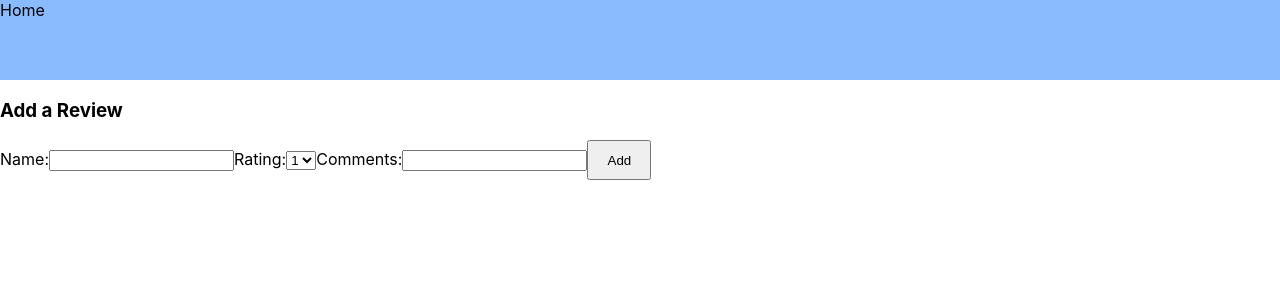
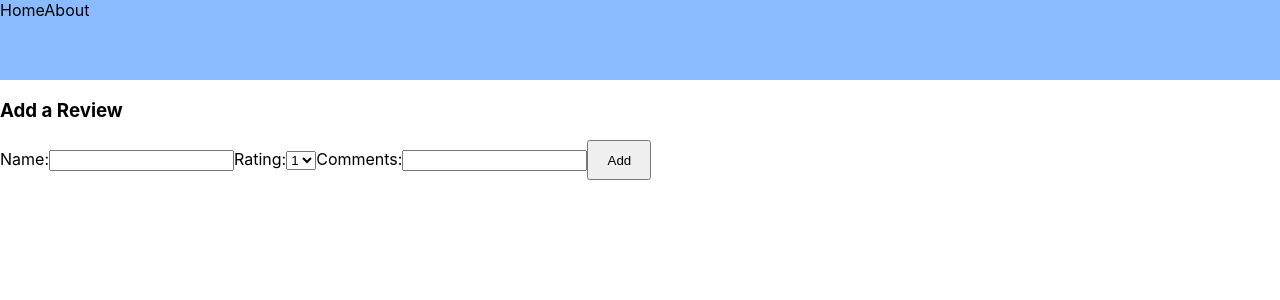
Before and after one commit to hoang-p6/Theme-Park-Project, a React (Create React App) app in the folder client/: page /getRide/1 in a window 1280 px wide. Shown: the top 300 px of the page. Built offline with nearby package versions, Linux system fonts and the light colour scheme; no server answers.

Commit message:
about page

```diff
--- a/client/src/App.js
+++ b/client/src/App.js
@@ -1,5 +1,6 @@
 import './App.css'
 import Nav from './components/Nav'
+import About from './components/About'
 import Home from './components/Home'
 import { Routes, Route } from 'react-router-dom'
 import AddRide from './components/AddRide'
@@ -24,6 +25,7 @@ const App = () => {
       <main>
         <Routes>
           <Route path="/" element={<Home />} />
+          <Route path="/about" element={<About />} />
           <Route path="/createRide" element={<AddRide />} />
           <Route
             path="//getRide/:id"
--- /dev/null
+++ b/client/src/components/About.jsx
@@ -0,0 +1,13 @@
+const About = () => {
+  return (
+    <div className="about">
+      <h2>About</h2>
+      <big>If you're an adrenaline junkie like us, you've come to the right place. Navigate through this page to see the best roller coasters around the world. Click on them to find your favorite!</big>
+        <div>
+        <img className='about-img'src='https://www.thestreet.com/.image/ar_4:3%2Cc_fill%2Ccs_srgb%2Cfl_progressive%2Cq_auto:good%2Cw_1200/MTY4NjM4OTY4NjkyNzQ2MTM1/best-amusement-parks-in-the-world.jpg' alt='theme-park'></img>
+        </div>
+  </div>
+  )
+}
+
+export default About
--- a/client/src/components/Nav.jsx
+++ b/client/src/components/Nav.jsx
@@ -5,6 +5,7 @@ const Nav = () => {
     <nav className="navbar">
       <header>
         <NavLink to="/">Home</NavLink>
+        <NavLink to="/about">About</NavLink>
       </header>
     </nav>
   )
```
Also changed, not shown: client/src/App.css (line endings or trailing spaces).
